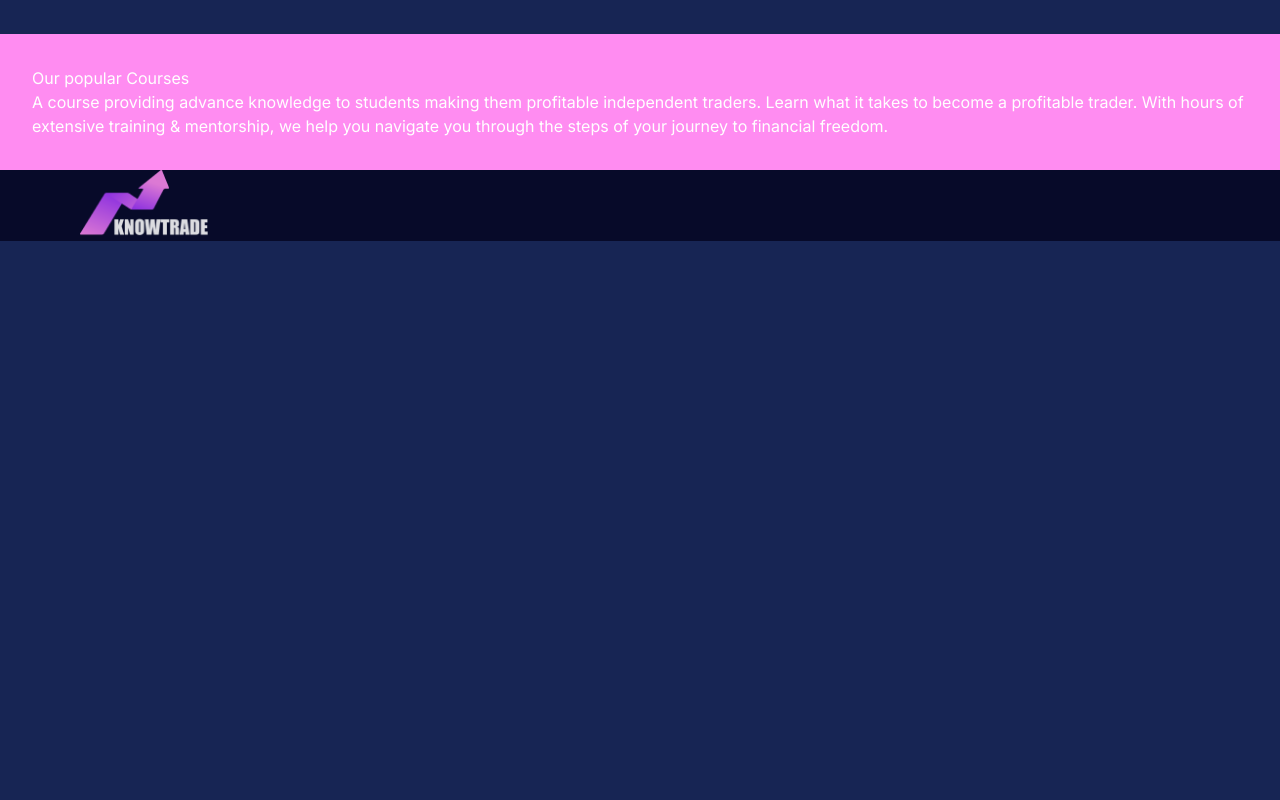
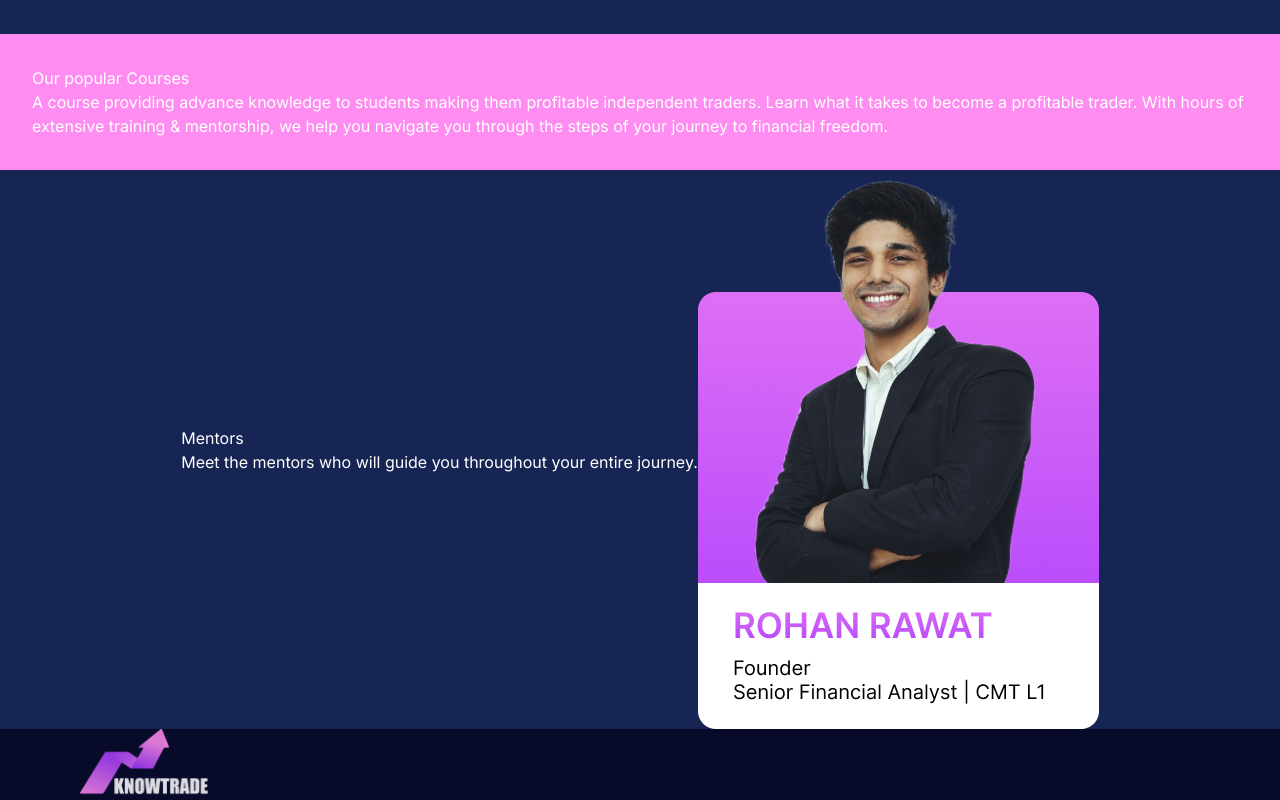
Before and after one commit to mansisuresh8/know-trade, a Next.js app: page / in a window 1280 px wide. Shown: the part 1456-2256 px from the top of the page. Before the commit the page ends 1697 px from the top, so only its background shows below. Built offline with nearby package versions, Linux system fonts and the light colour scheme.

Commit message:
Mentors update

```diff
--- a/src/components/home/HeroSection.jsx
+++ b/src/components/home/HeroSection.jsx
@@ -102,6 +102,29 @@ const HeroSection = () => {
           </p>
         </div>
       </section>
+
+      {/* Mentors */}
+
+      <section className="flex justify-center items-center">
+        <div className="">
+          <p>Mentors</p>
+          <p>Meet the mentors who will guide you throughout your entire journey.</p>
+        </div>
+        <section>
+        <div>
+        <Link href={"/"}>
+            <div className="w-full">
+              <Image
+                src={"/images/home/mentors-1.png"}
+                height={500}
+                width={200}
+                className="object-contain w-full"
+              />
+            </div>
+          </Link>
+        </div>
+        </section>
+      </section>
     </section>
   );
 };
```
Also changed, not shown: public/images/home/mentors-1.png (added), public/images/home/mentors-2.png (added).
